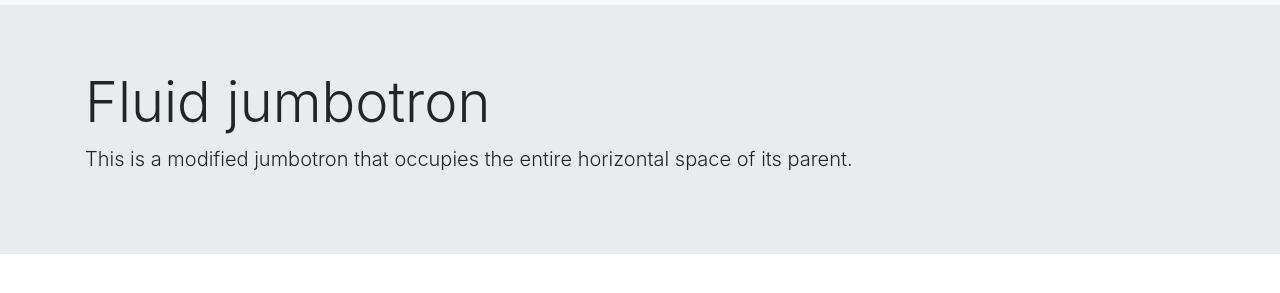
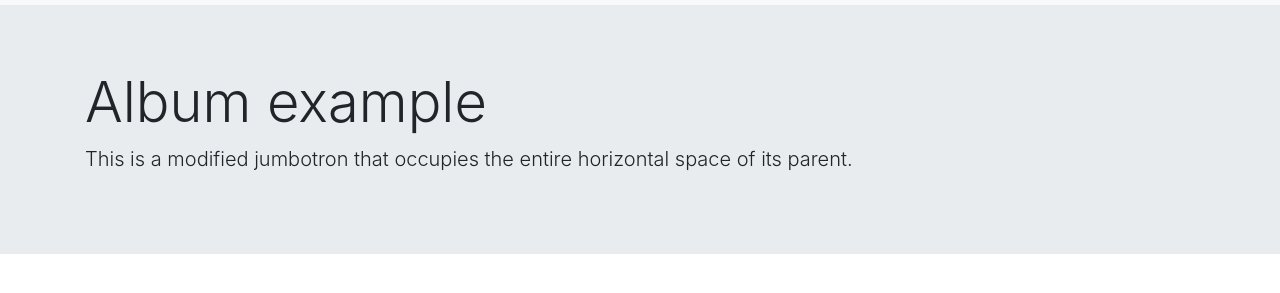
Before and after one commit to cuadinh/duAnGit, a plain HTML site: page index.html in a window 1280 px wide. Shown: the part 51-344 px from the top of the page. Drawn offline with nearby package versions, Linux system fonts and the light colour scheme.

Commit message:
update tony

```diff
--- a/index.html
+++ b/index.html
@@ -25,7 +25,7 @@
     <class class="banner">
         <div class="jumbotron jumbotron-fluid">
             <div class="container">
-              <h1 class="display-4">Fluid jumbotron</h1>
+              <h1 class="display-4">Album example</h1>
               <p class="lead">This is a modified jumbotron that occupies the entire horizontal space of its parent.</p>
             </div>
           </div>
```
